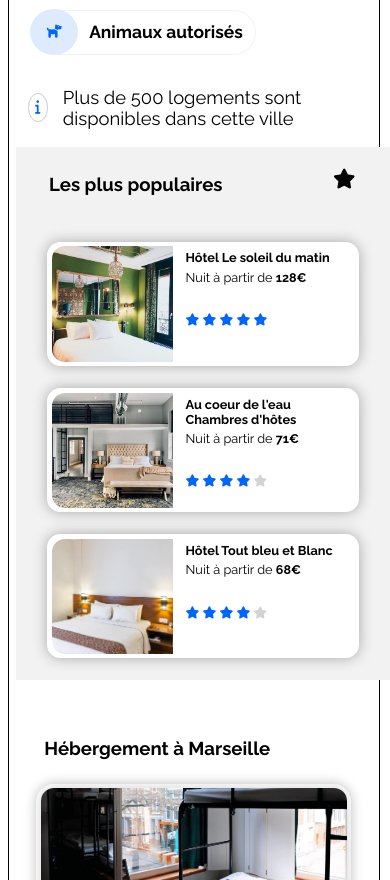
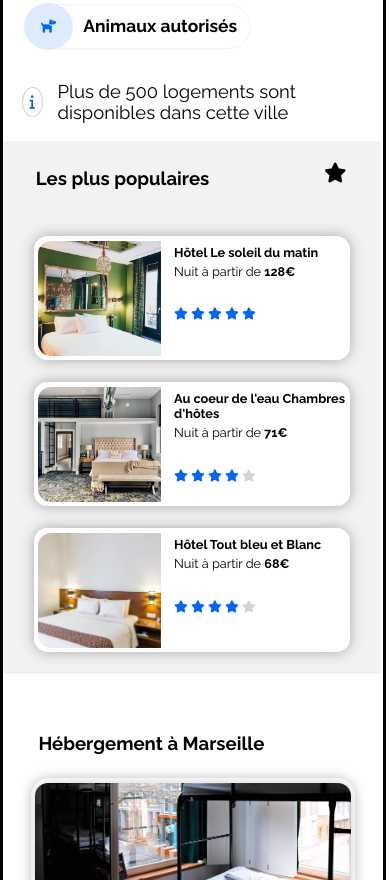
Before and after one commit to Huso213/Booki, a plain HTML site: page index.html in a window 390 px wide. Shown: the part 614-1494 px from the top of the page. Drawn offline with Linux system fonts and the light colour scheme.

Commit message:
Update style.css

```diff
--- a/style.css
+++ b/style.css
@@ -849,9 +849,10 @@ h5 {
 @media all and (max-width: 768px) {
 
 body{
-  border: 1px solid;
+margin: 0px;
   width: 99%;
   zoom:100%;
+  border: solid;
 }
 
   /*NAVBAR*/
@@ -956,7 +957,7 @@ body{
   div.popular {
     height: 100%;
     width: 104%;
-    margin:0px -35px 0 8px;
+    margin:0px -10px 0 0px;
   }
   .popular-flex {
     width: 105%;
@@ -1025,7 +1026,8 @@ body{
     flex-direction: column;
     background-color: #f2f2f2;
     height: max-content;
-    margin-top: 40px;
+    margin: 40px 0 0 0;
     width: auto;
+
   }
 }
```
